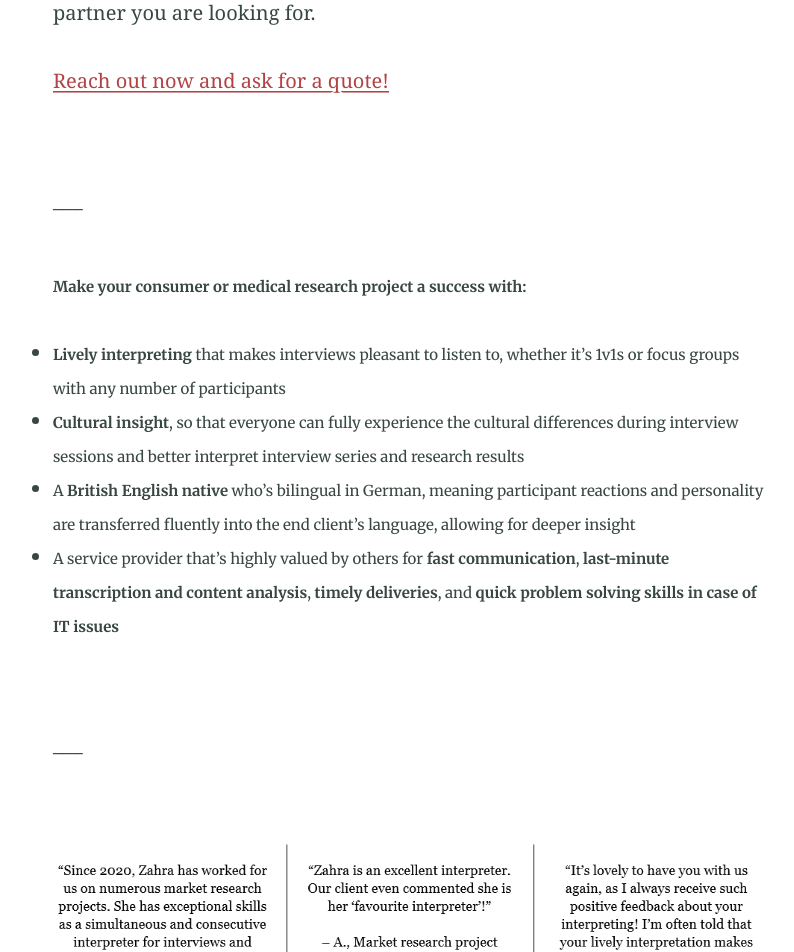
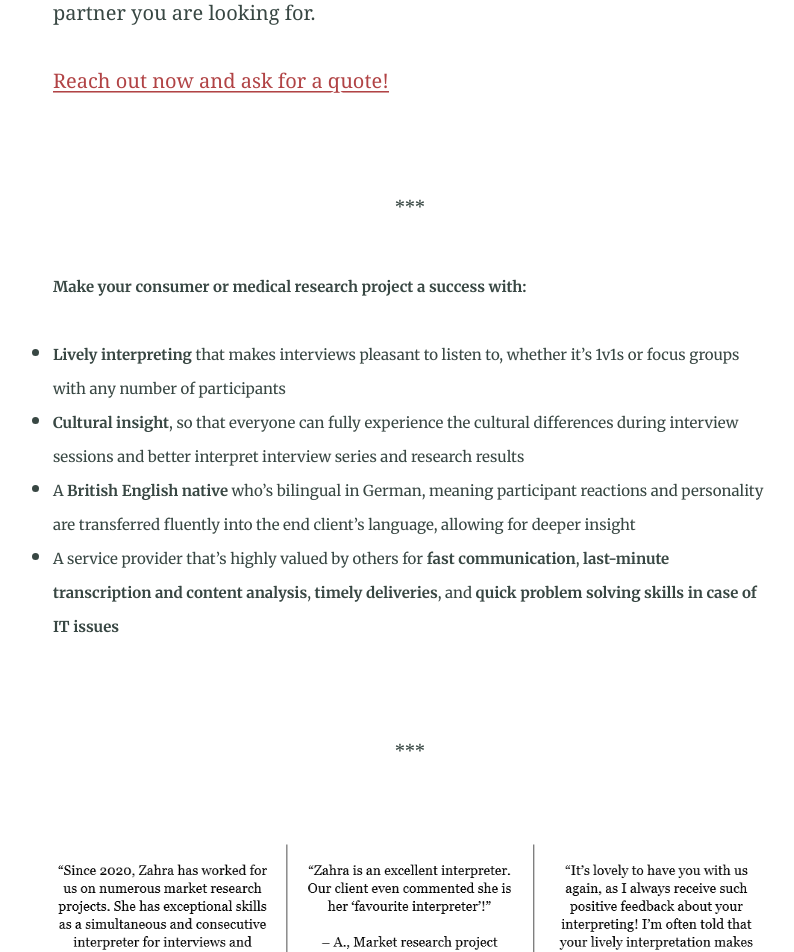
Before and after one commit to Website-2/zbp-language-services.github.io, a Jekyll site: the page built from index.md, in a window 1280 px wide. Shown: the part 855-1807 px from the top of the page, without its empty margins (230-1024 px from the left). Built offline with Jekyll 4.4.1, drawn with Linux system fonts in a browser that asks for light colours.

Commit message:
Text update

```diff
--- a/index.md
+++ b/index.md
@@ -12,14 +12,14 @@ Are you involved in international medical or consumer qualitative market researc
 Are you looking for accurate and easy-to-listen-to interpreting or fast transcription to bring German projects to life for English-speaking overservers and analysis?<br><br>
 Then Zahra-Claire Bahrani-Peacock at ZBP Language Services is the partner you are looking for.<br><br>
 [Reach out now and ask for a quote!](/contact/ "Reach out now and ask for a quote!")<br><br><br>
-<div class="center">–––</div>
+<center>***</center>
 <br>
 <small>**Make your consumer or medical research project a success with:**
 * <small>**Lively interpreting** that makes interviews pleasant to listen to, whether it's 1v1s or focus groups with any number of participants
 * <small>**Cultural insight**, so that everyone can fully experience the cultural differences during interview sessions and better interpret interview series and research results
 * <small>A **British English native** who's bilingual in German, meaning participant reactions and personality are transferred fluently into the end client's language, allowing for deeper insight
 * <small>A service provider that's highly valued by others for **fast communication**, **last-minute transcription and content analysis**, **timely deliveries**, and **quick problem solving skills in case of IT issues**<br><br><br>
-<centre>–––</centre>
+<center>***</center>
 <br>
 
 {% include figure.html image="/assets/Testimonials.png" position="center" %}<br>
```
Also changed, not shown: services.md (+0 -1 lines).
